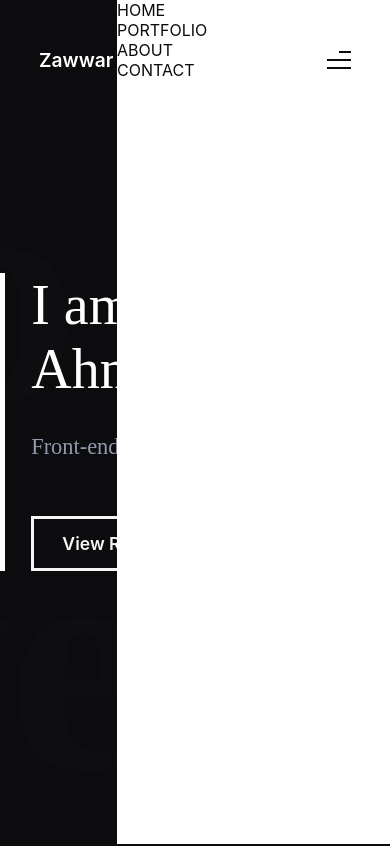
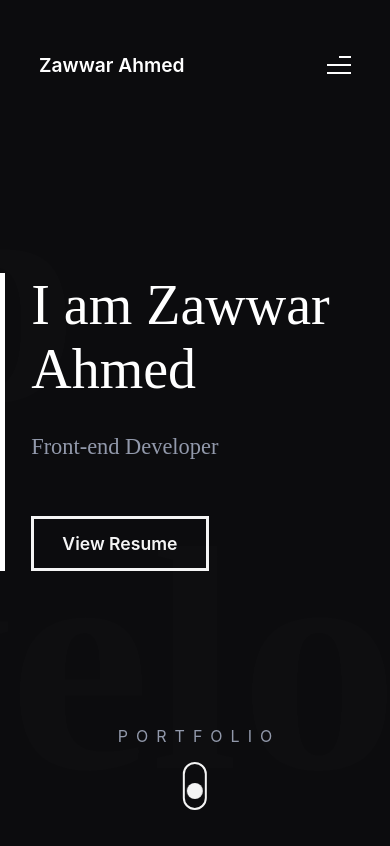
Before and after one commit to SyedZawwarAhmed/my-portfolio, a React (Create React App) app: page / in a window 390 px wide. Shown: the top 846 px of the page. Built offline with nearby package versions, Linux system fonts and the light colour scheme; a web font is replaced by a local one.

Commit message:
hamburger menu added

```diff
--- a/src/App.css
+++ b/src/App.css
@@ -27,6 +27,10 @@ html {
 
 body {
   background-color: var(--dark);
+}
+
+.App {
+
   overflow-x: hidden;
 }
 
--- a/src/components/Hamburger.js
+++ b/src/components/Hamburger.js
@@ -1,33 +1,42 @@
-import React from "react";
+import React, { useState } from "react";
 import "../stylesheets/Hamburger.css";
 
 function Hamburger() {
+  const [isMenuOpen, setIsMenuOpen] = useState(false);
+  function toggleMenu() {
+    setIsMenuOpen(!isMenuOpen);
+  }
   return (
     <>
-      <div className="hamburger"></div>
+      <div className={isMenuOpen ? "hamburger-menu open" : "hamburger-menu"}>
+        <div className="mask" onClick={toggleMenu}></div>
+        <div className="hamburger" onClick={toggleMenu}>
+          <div className="bar"></div>
+        </div>
         <div className="menu">
           <ul className="hamburger-links">
             <li>
-            <a href="#home" className="hamburger-link">
+              <a href="#home" className="hamburger-link" onClick={toggleMenu}>
                 HOME
               </a>
             </li>
             <li>
-            <a href="#portfolio" className="hamburger-link">
+              <a href="#portfolio" className="hamburger-link" onClick={toggleMenu}>
                 PORTFOLIO
               </a>
             </li>
             <li>
-            <a href="#about" className="hamburger-link">
+              <a href="#about" className="hamburger-link" onClick={toggleMenu}>
                 ABOUT
               </a>
             </li>
             <li>
-            <a href="#contact" className="hamburger-link">
+              <a href="#contact" className="hamburger-link" onClick={toggleMenu}>
                 CONTACT
               </a>
             </li>
           </ul>
+        </div>
       </div>
     </>
   );
--- a/src/stylesheets/Hamburger.css
+++ b/src/stylesheets/Hamburger.css
@@ -1,13 +1,29 @@
+.hamburger-menu {
+  display: none;
+}
+
 .hamburger {
+  position: relative;
   display: none;
+  padding-block: 1rem;
+  z-index: 1;
+  cursor: pointer;
+  overflow: hidden;
+}
+
+.bar {
   position: relative;
   width: 1.5rem;
   height: 2px;
-  background-color: var(--dark);
-  z-index: 4;
+  background-color: var(--light);
+  transition: 0.3s background-color ease;
 }
 
-.hamburger::before {
+.open .bar {
+  background-color: var(--dark);
+}
+
+.bar::before {
   content: "";
   position: absolute;
   top: 0;
@@ -18,7 +34,7 @@
   margin-top: 0.5rem;
 }
 
-.hamburger::after {
+.bar::after {
   content: "";
   position: absolute;
   top: 0;
@@ -31,19 +47,59 @@
 
 .menu {
   position: fixed;
+  display: flex;
   top: 0;
   right: 0;
   bottom: 0;
-    left:0;
+  left: 0;
+  margin-left: 100%;
   background-color: var(--light);
-    margin-left: 30%;
+  transition: 0.4s margin-left ease;
 }
 
-.hamburger-links a {
+.open .menu {
+  margin-left: 30%;
+  box-shadow: 0 0 3px 4px hsla(0, 0%, 26%, 0.376);
+}
+
+.hamburger-links {
+  display: flex;
+  flex-direction: column;
+  width: 100%;
+  padding: 8rem 0;
+}
+
+.hamburger-link {
+  display: block;
   color: var(--dark);
+  font-size: 1.1rem;
+  letter-spacing: 0.4em;
+  padding: 1em 2em;
+  transition: 0.3s all ease;
+}
+
+.hamburger-link:hover,
+.hamburger-link:active {
+  background-color: var(--light-grey);
+}
+
+.mask {
+  position: fixed;
+  inset: 0;
+  background-color: rgba(0, 0, 0);
+  z-index: 0;
+  opacity: 0;
+  transition: 0.3s all ease;
+  pointer-events: none;
+}
+
+.open .mask {
+  pointer-events: all;
+  opacity: 0.6;
 }
 
 @media screen and (max-width: 600px) {
+  .hamburger-menu,
   .hamburger {
     display: block;
   }
```
Lines whose indentation alone changed are shown as unchanged.
